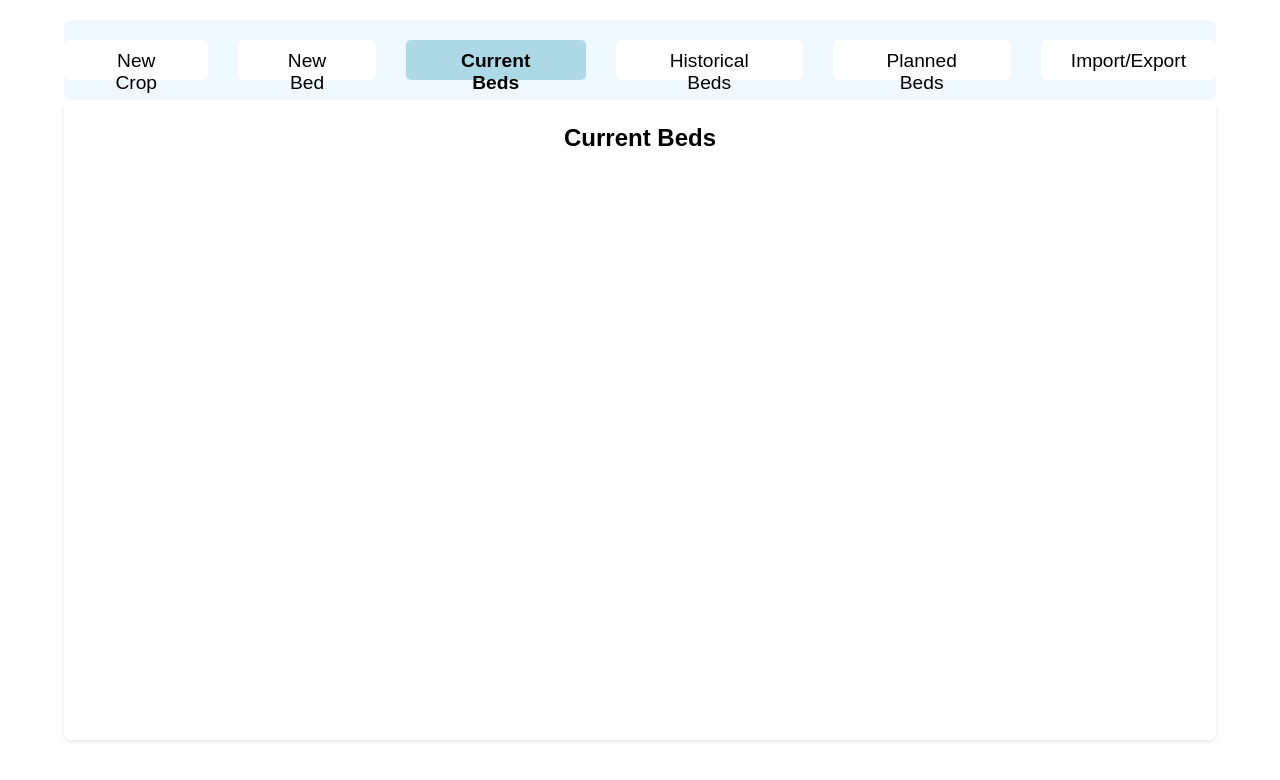
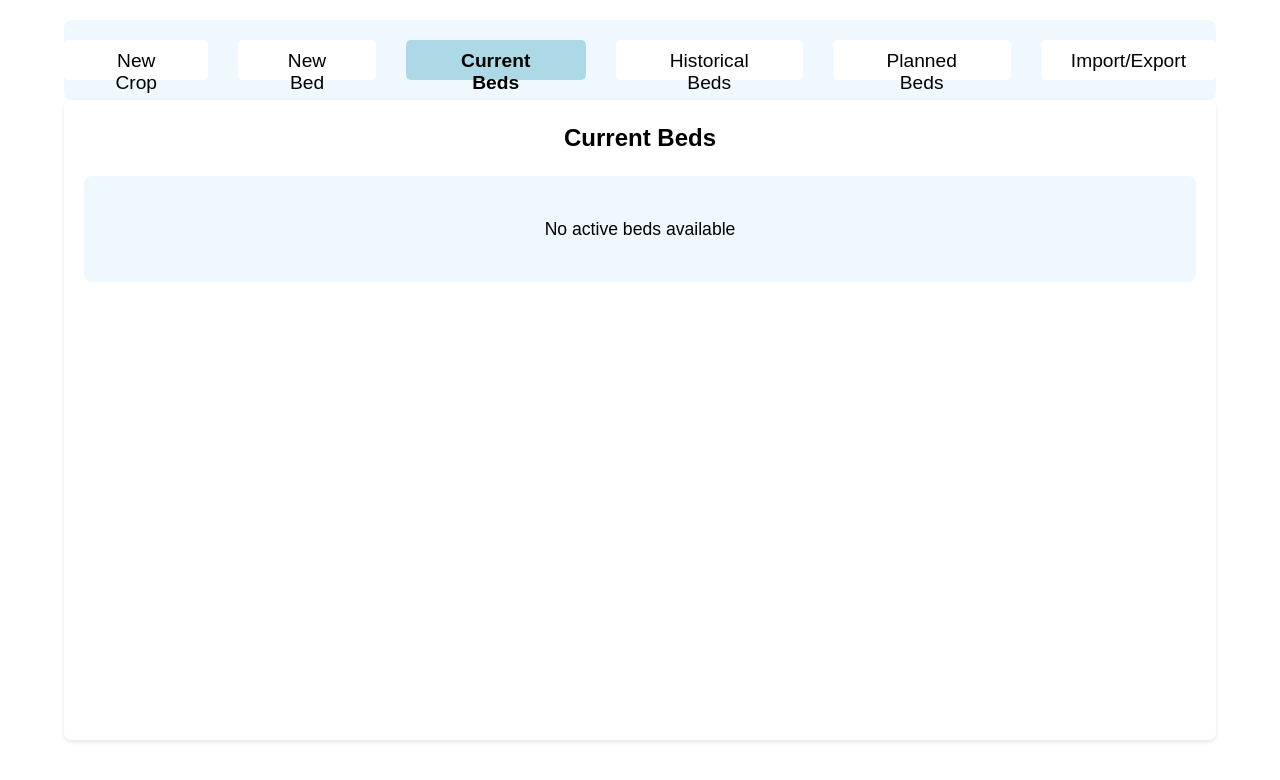
Before and after one commit to JackTouhey/crop-rotation, a React (Vite) app in the folder crop-rotation/: page / in a window 1280 px wide. Shown: the top 780 px of the page. Built offline with nearby package versions, Linux system fonts and the light colour scheme.

Commit message:
Fixed no active beds available message missing

```diff
--- a/crop-rotation/src/components/CurrentBedsTab.css
+++ b/crop-rotation/src/components/CurrentBedsTab.css
@@ -146,3 +146,12 @@
     .cancel-button:hover {
         background-color: #e6f3ff;
     }
+
+.no-beds-message {
+    text-align: center;
+    padding: 40px;
+    color: black;
+    background-color: #f0f8ff;
+    border-radius: 8px;
+    font-size: 1.1rem;
+}
--- a/crop-rotation/src/components/CurrentBedsTab.jsx
+++ b/crop-rotation/src/components/CurrentBedsTab.jsx
@@ -57,6 +57,11 @@ const CurrentBedsTab = () => {
                         </button>
                     </div>
                 ))}
+                {activeBeds.length === 0 && (
+                    <div className="no-beds-message">
+                        No active beds available
+                    </div>
+                )}
             </div>
             {selectedBed && (
                 <div className="modal-overlay">
```
